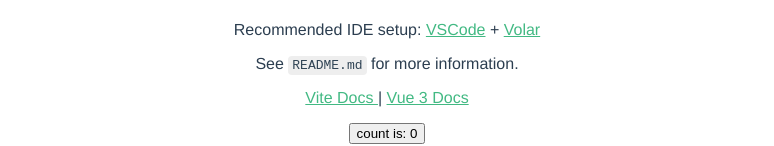
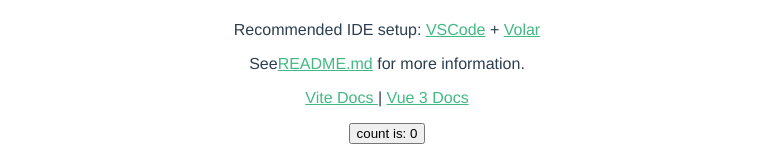
Before and after one commit to timkayhou/vue-ts-vite, a Vue app: page / in a window 1280 px wide. Shown: the part 323-469 px from the top of the page, without its empty margins (253-1027 px from the left). Built offline with nearby package versions, Linux system fonts and the light colour scheme.

Commit message:
🎈 perf: README.md path

```diff
--- a/src/components/HelloWorld.vue
+++ b/src/components/HelloWorld.vue
@@ -16,7 +16,7 @@ const count = ref(0)
     <a href="https://github.com/johnsoncodehk/volar" target="_blank">Volar</a>
   </p>
 
-  <p>See <code>README.md</code> for more information.</p>
+  <p>See<a href="/README.md" target="_blank">README.md</a> for more information.</p>
 
   <p>
     <a href="https://vitejs.dev/guide/features.html" target="_blank">
```
